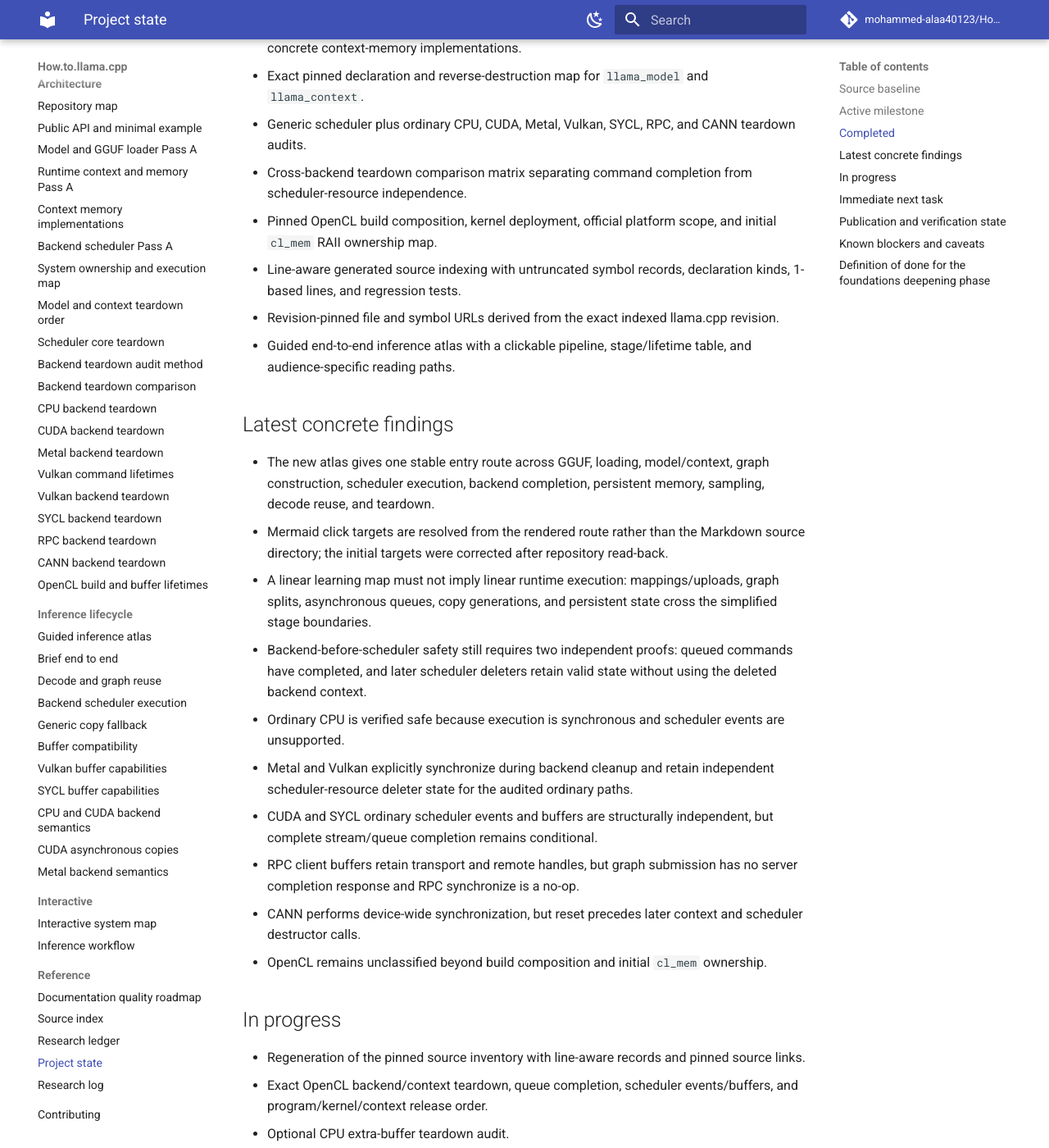
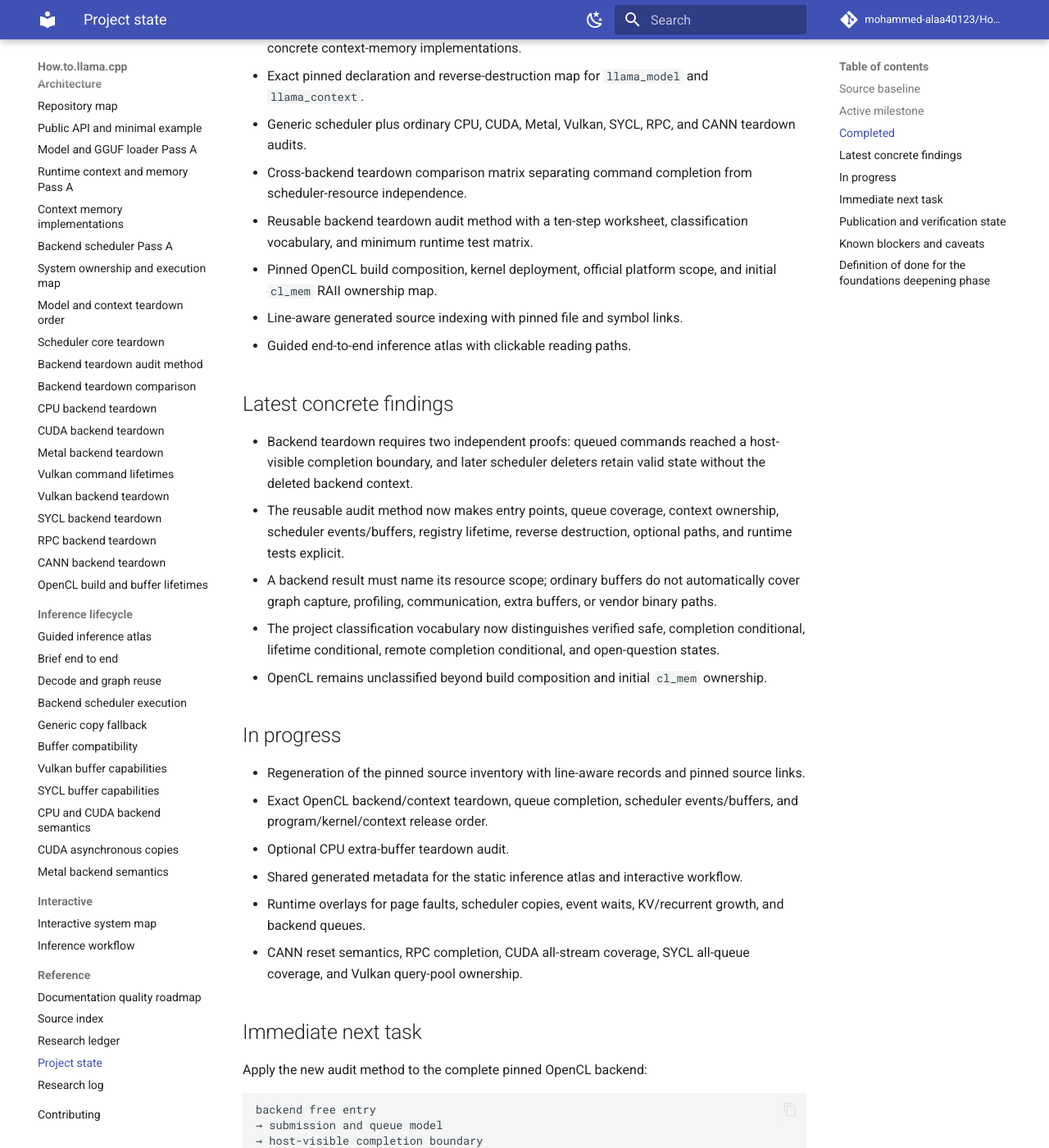
Before and after one commit to mohammed-alaa40123/How.to.llama.cpp, an MkDocs documentation site: the page built from docs/reference/project-state.md, in a window 1280 px wide and 1400 px high, scrolled down 821 px. Shown: the whole window at 82% size. Built offline with MkDocs 1.6.1 and Material for MkDocs 9.7.7, drawn with Linux system fonts in a browser that asks for light colours; comment, search, counter and statistics services are not loaded; some of the changed text lies outside the part shown.

Commit message:
docs: update project state for teardown audit method

````diff
--- a/docs/reference/project-state.md
+++ b/docs/reference/project-state.md
@@ -23,22 +23,17 @@ Read this file after the root README on every run. It is the compact checkpoint
 - Exact pinned declaration and reverse-destruction map for `llama_model` and `llama_context`.
 - Generic scheduler plus ordinary CPU, CUDA, Metal, Vulkan, SYCL, RPC, and CANN teardown audits.
 - Cross-backend teardown comparison matrix separating command completion from scheduler-resource independence.
+- Reusable backend teardown audit method with a ten-step worksheet, classification vocabulary, and minimum runtime test matrix.
 - Pinned OpenCL build composition, kernel deployment, official platform scope, and initial `cl_mem` RAII ownership map.
-- Line-aware generated source indexing with untruncated symbol records, declaration kinds, 1-based lines, and regression tests.
-- Revision-pinned file and symbol URLs derived from the exact indexed llama.cpp revision.
-- Guided end-to-end inference atlas with a clickable pipeline, stage/lifetime table, and audience-specific reading paths.
+- Line-aware generated source indexing with pinned file and symbol links.
+- Guided end-to-end inference atlas with clickable reading paths.
 
 ## Latest concrete findings
 
-- The new atlas gives one stable entry route across GGUF, loading, model/context, graph construction, scheduler execution, backend completion, persistent memory, sampling, decode reuse, and teardown.
-- Mermaid click targets are resolved from the rendered route rather than the Markdown source directory; the initial targets were corrected after repository read-back.
-- A linear learning map must not imply linear runtime execution: mappings/uploads, graph splits, asynchronous queues, copy generations, and persistent state cross the simplified stage boundaries.
-- Backend-before-scheduler safety still requires two independent proofs: queued commands have completed, and later scheduler deleters retain valid state without using the deleted backend context.
-- Ordinary CPU is verified safe because execution is synchronous and scheduler events are unsupported.
-- Metal and Vulkan explicitly synchronize during backend cleanup and retain independent scheduler-resource deleter state for the audited ordinary paths.
-- CUDA and SYCL ordinary scheduler events and buffers are structurally independent, but complete stream/queue completion remains conditional.
-- RPC client buffers retain transport and remote handles, but graph submission has no server completion response and RPC synchronize is a no-op.
-- CANN performs device-wide synchronization, but reset precedes later context and scheduler destructor calls.
+- Backend teardown requires two independent proofs: queued commands reached a host-visible completion boundary, and later scheduler deleters retain valid state without the deleted backend context.
+- The reusable audit method now makes entry points, queue coverage, context ownership, scheduler events/buffers, registry lifetime, reverse destruction, optional paths, and runtime tests explicit.
+- A backend result must name its resource scope; ordinary buffers do not automatically cover graph capture, profiling, communication, extra buffers, or vendor binary paths.
+- The project classification vocabulary now distinguishes verified safe, completion conditional, lifetime conditional, remote completion conditional, and open-question states.
 - OpenCL remains unclassified beyond build composition and initial `cl_mem` ownership.
 
 ## In progress
@@ -48,57 +43,40 @@ Read this file after the root README on every run. It is the compact checkpoint
 - Optional CPU extra-buffer teardown audit.
 - Shared generated metadata for the static inference atlas and interactive workflow.
 - Runtime overlays for page faults, scheduler copies, event waits, KV/recurrent growth, and backend queues.
-- CANN reset semantics and multi-context runtime validation.
-- RPC remote synchronization/completion protocol and shared-socket concurrency.
-- CUDA concurrent-stream synchronization coverage.
-- SYCL all-queue completion coverage and implicit destructor semantics.
-- Vulkan performance-query-pool ownership and process-exit device teardown.
-- Architecture-specific graph-builder downcasts and exact state tensors.
+- CANN reset semantics, RPC completion, CUDA all-stream coverage, SYCL all-queue coverage, and Vulkan query-pool ownership.
 
 ## Immediate next task
 
-Finish the OpenCL teardown audit when the complete pinned oversized translation unit is searchable:
+Apply the new audit method to the complete pinned OpenCL backend:
 
 ```text
-OpenCL backend/context free
-→ queue completion and event waits
-→ scheduler event and buffer ownership
-→ program and kernel release
-→ cl_mem and context release
-→ optional binary-library handle lifetime
-→ backend-before-scheduler classification
+backend free entry
+→ submission and queue model
+→ host-visible completion boundary
+→ scheduler event/buffer deleter independence
+→ program/kernel/context release
+→ optional binary-library lifetime
+→ bounded teardown classification
 ```
 
 Then audit optional CPU extra-buffer deleters independently.
 
 ## Publication and verification state
 
-- Atlas page commit: `22a99967c7734eefb5251e853743025ed089d357`.
-- Navigation commit: `549e5498408ec60c0f2248af6471dcfc7c7e3bfc`.
-- README/TODO commit: `4af2aebf264878b2216b58514c78ce706c7f2879`.
-- Detailed note commit: `77957ee8d03a41fc1cd3316079bb4ffca096e077`.
-- Research-log commit: `910b3ae3608b42d4242048d7048567d43b7a1249`.
-- Mermaid-route correction commit: `d41ca9ab43a94cc738319bf775cce4c3e1d3c377`.
-- Repository read-back confirmed the atlas, truth labels, reading paths, and corrected Mermaid targets are present on `main`.
-- The research ledger was unchanged because no new external source was introduced.
-- Full local validation could not run because the execution environment still cannot resolve GitHub and has no usable checkout.
-- Combined status for `910b3ae3608b42d4242048d7048567d43b7a1249` returned no status records.
-- Commit-scoped workflow lookup returned `workflow_runs: []`; Documentation CI, Pages deployment, and hourly-context validation are unverified, not confirmed failed.
-- Direct opening of the Pages root and `lifecycle/inference-atlas/` route was rejected by the safe-URL gate, so HTTP status and rendered content are unverified.
+- Work is on branch `automation/backend-teardown-audit-method`.
+- Added `docs/architecture/backend-teardown-audit-method.md` and linked it before the comparison page.
+- Added detailed note `logs/research/2026-07-14/0249-backend-teardown-audit-method.md`.
+- Updated the research log; the research ledger was unchanged because no external source changed.
+- Full local validation could not run because the execution environment could not resolve `github.com` and has no checkout.
+- CI and Pages verification must be completed against the branch/PR and recorded below when visible.
 
 ## Known blockers and caveats
 
-- **Pinned regeneration blocker:** the execution environment cannot resolve `github.com`, so the new index cannot be run against the pinned checkout here.
-- **Large upstream file blocker:** the pinned OpenCL blob is retrievable only as a truncated connector response; the hidden remainder is not searchable through the exposed resource, so the exact destructor chain remains blocked.
-- **Local validation blocker:** the full Python tests, strict MkDocs build, and `check_site.sh` require a usable checkout and could not be run here.
-- **CI visibility blocker:** combined status is empty and the available commit workflow endpoint returned no runs for the checked commit.
-- **Pages verification blocker:** the safe-URL gate rejected direct access to the root and new atlas route.
-- **Mermaid validation caveat:** source-relative Markdown links and browser-resolved Mermaid click URLs use different bases; built-site validation should cover both.
-- **OpenCL completion caveat:** `cl_mem` ownership is verified, but command completion before release remains open.
-- **CANN reset-order caveat:** device-wide completion is explicit, but the validity of later ACL destroy/free calls after `aclrtResetDevice()` is unverified.
-- **RPC completion caveat:** graph compute has no completion response and RPC synchronize remains a no-op.
-- **SYCL completion caveat:** backend free does not explicitly wait before destroying context-owned resources.
-- **Vulkan query-pool caveat:** the optional performance query pool still needs a focused ownership audit.
+- **Pinned regeneration blocker:** local GitHub DNS resolution failed, so the source index could not be regenerated here.
+- **Large upstream file blocker:** the connector still exposes the pinned OpenCL blob as truncated output and exact hidden symbols remain difficult to search.
+- **Local validation blocker:** Python tests, strict MkDocs build, and `check_site.sh` require a usable checkout.
+- **CI visibility caveat:** commit-scoped checks must be inspected after the branch is published as a PR.
+- **Pages caveat:** branch content will not appear on the public site until merged and deployed.
 - Mapping, allocation, residency, validity, command completion, ownership, reset, and release remain distinct states.
 
 ## Definition of done for the foundations deepening phase
````
Also changed, not shown: other parts of docs/reference/project-state.md (+1 -1 lines).
